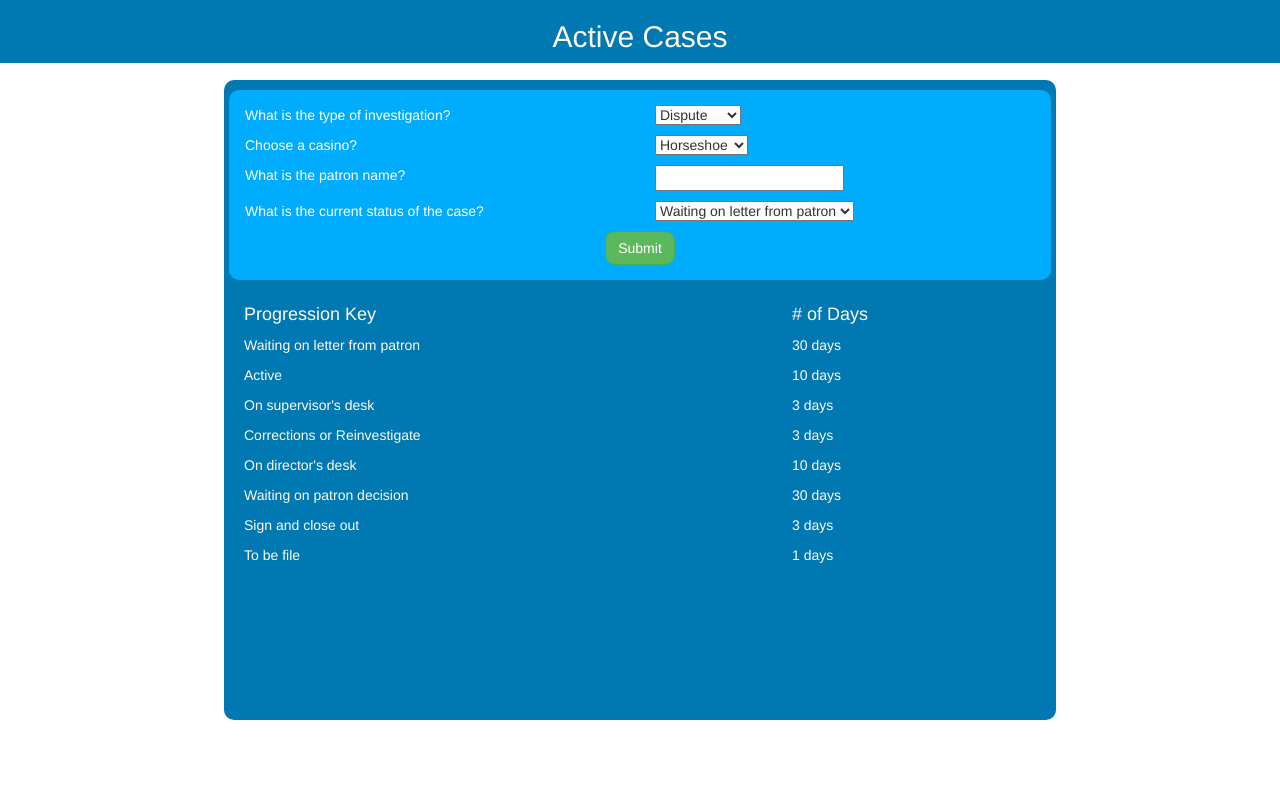
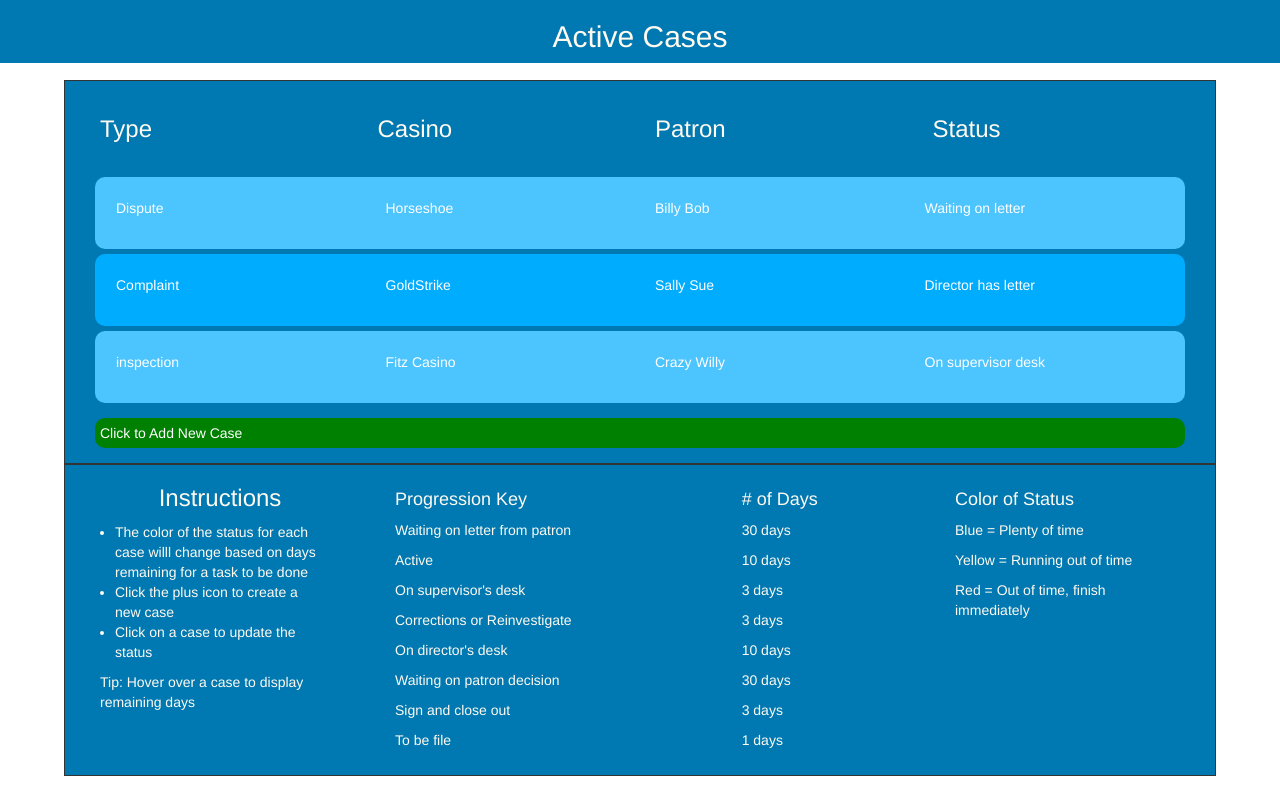
Before and after one commit to jcsmileyjr/active-cases, a React (Create React App) app: page / in a window 1280 px wide. Shown: the top 800 px of the page. Built offline with nearby package versions, Linux system fonts and the light colour scheme.

Commit message:
small changes

```diff
--- a/src/App.css
+++ b/src/App.css
@@ -58,3 +58,8 @@
     height: 80%;
 	background-color: #0078B2;
 }
+
+.addNewCaseBackground {
+    background-color: green;
+    color: white;
+}
--- a/src/App.js
+++ b/src/App.js
@@ -30,6 +30,7 @@ class CaseManagement extends Component{
 		  <CaseTitle />
 		  <div className="fileContainer">
 			<ul className="listOfCases ">{this.displayCases()}</ul>
+            <p className="fileContainer addNewCaseBackground">Click to Add New Case</p>
 		  </div>
 		</div>
 		<div className="col-xs-12 col-sm-12 col-md-12 col-lg-12 sectionBorder">
@@ -70,7 +71,7 @@ class NewCase extends Component{
 class App extends Component {
   constructor(props){
       super(props);
-      this.state = {newCase:false, workLoad:cases, type:"", casino:"", patron:"", status:"", value:"Tom"};
+      this.state = {newCase:true, workLoad:cases, type:"", casino:"", patron:"", status:"", value:"Tom"};
 	  this.onSubmitCase = this.onSubmitCase.bind(this);
   }
 
```
